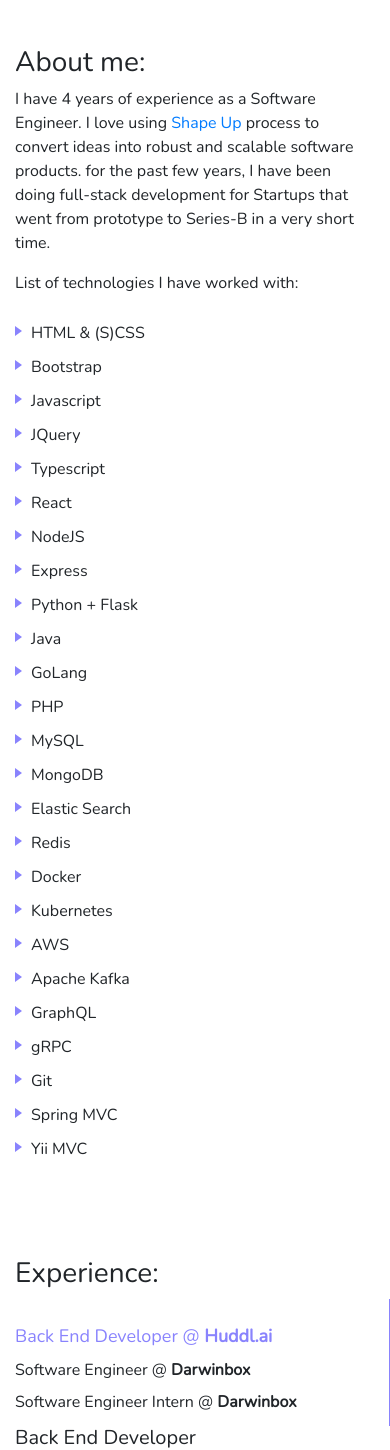
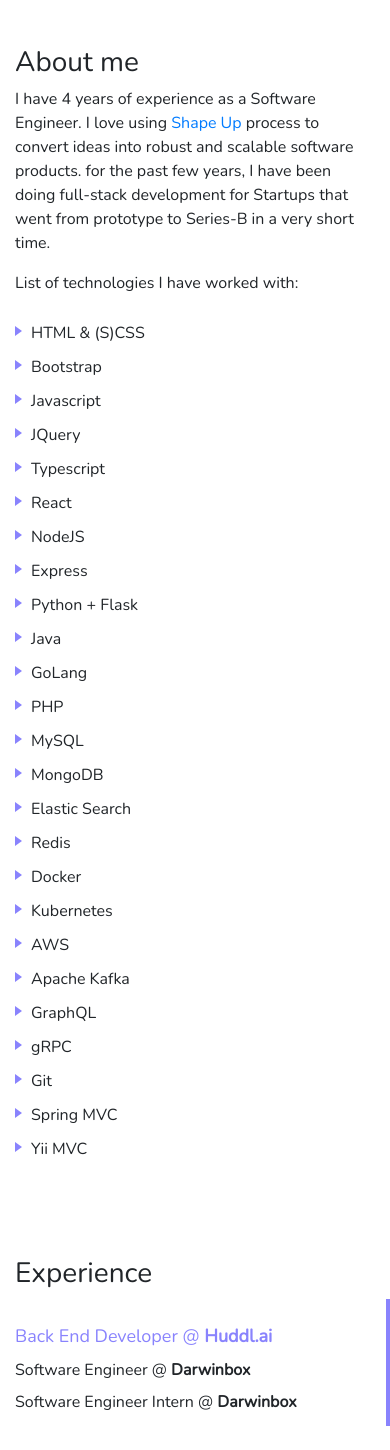
Before and after one commit to sahithvibudhi/sahithvibudhi.github.io, a Gatsby site: page / in a window 390 px wide. Shown: the part 550-2000 px from the top of the page. Built offline with nearby package versions, Linux system fonts and the light colour scheme; Gatsby itself is replaced by a stand-in of ours.

Commit message:
chore: borders and : clean-up

```diff
--- a/src/components/about.js
+++ b/src/components/about.js
@@ -5,7 +5,7 @@
 
 export default () => {
     return <div className='container mt-5 about'>
-            <h3>About me:</h3>
+            <h3>About me</h3>
             <p>I have 4 years of experience as a Software Engineer. I love using <a href='https://basecamp.com/shapeup'>Shape Up</a> process to convert ideas into robust and scalable software products. for the past few years, I have been doing full-stack development for Startups that went from prototype to Series-B in a very short time.</p>
             <p>List of technologies I have worked with:</p>
             <ul className='row custom-ul'>
--- a/src/components/experience.js
+++ b/src/components/experience.js
@@ -48,9 +48,9 @@
 
     return <div className='mt-5 experience'>
             <div className='container pt-5'>
-                <h3>Experience:</h3>
+                <h3>Experience</h3>
                 <div className='row'>
-                    <div className='col-md-4 company-container'>
+                    <div className='col-md-4 mb-4 company-container'>
                         <ul className='custom-ul mt-3 p-0'>
                             { experience.map((val, idx) => <li className={'cursor-pointer pt-2 ' + (idx === active ? 'active' : '')} onClick={ () => setActive(idx) } >{val.title} @ <b>{val.company}</b></li>) }
                         </ul>
--- a/src/components/profile.scss
+++ b/src/components/profile.scss
@@ -21,19 +21,6 @@
     animation-name: hand-wave;
     animation-duration: 0.5s;
     animation-iteration-count: infinite;
-}
-
-
-@media only screen and (max-width: 600px) {
-    .name-container {
-        font-size: 1.55em;
-    }
-    .intro {
-        .img-container {
-            margin-top: 30px;
-            // display: none;
-        }
-    }
 }
 
 .custom-ul{
@@ -64,3 +51,21 @@
         }
     }
 }
+
+@media only screen and (max-width: 600px) {
+    .name-container {
+        font-size: 1.55em;
+    }
+    .intro {
+        .img-container {
+            margin-top: 30px;
+            // display: none;
+        }
+    }
+    .experience {
+        .company-container {
+            border: none;
+            border-right: solid 4px $primary;
+        }
+    }
+}
```
